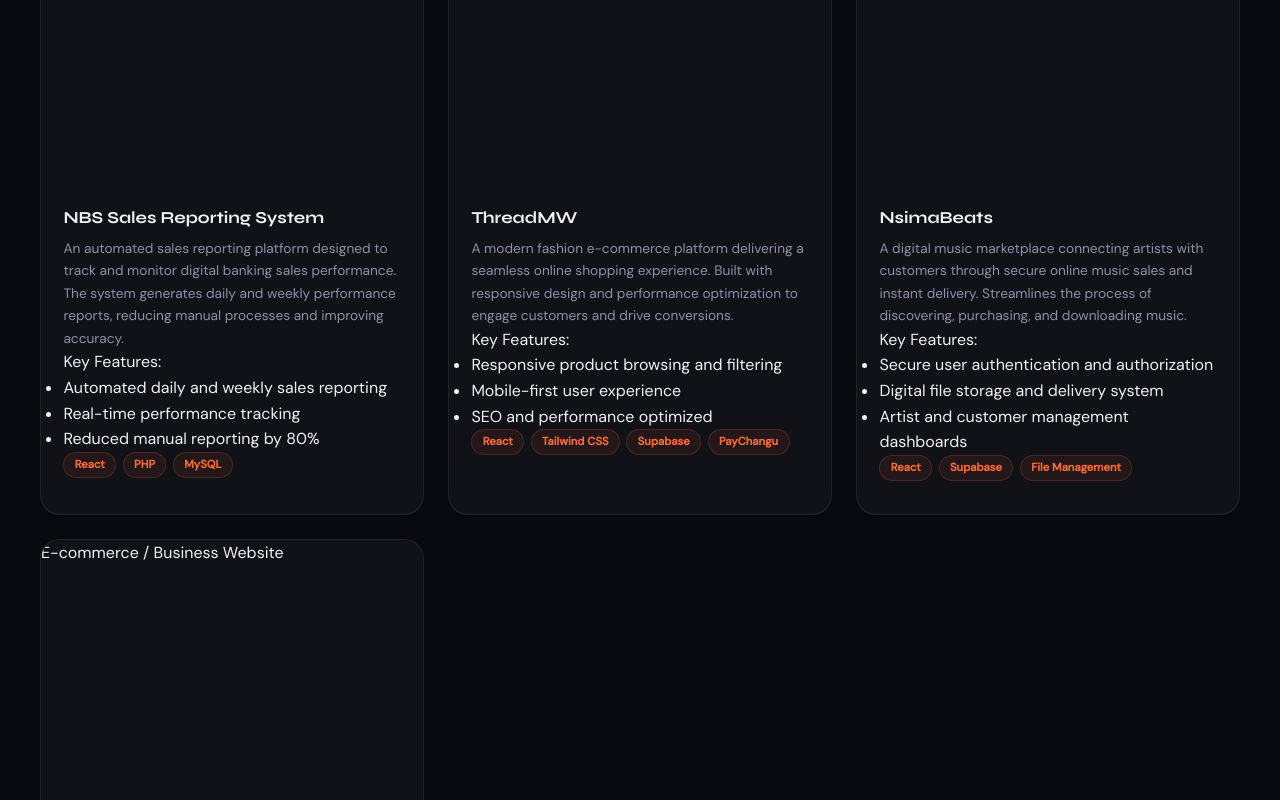
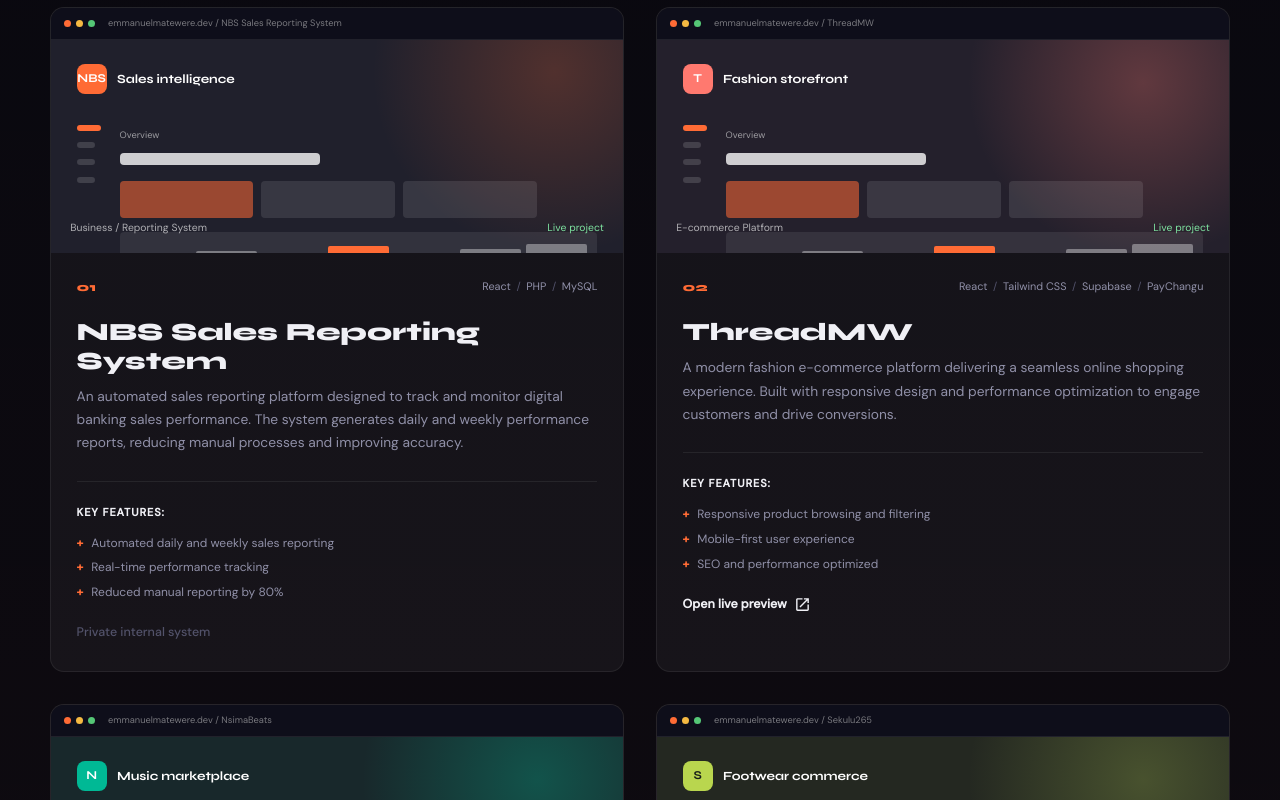
Before and after one commit to riley071/EmmanuelMatewere07, a React (Create React App) app: page / in a window 1280 px wide. Shown: the part 4340-5140 px from the top of the page. Built offline with nearby package versions, Linux system fonts and the light colour scheme.

Commit message:
Fix deployment build errors

```diff
--- a/src/assets/styles/Project.scss
+++ b/src/assets/styles/Project.scss
@@ -1,138 +1,400 @@
 .proj-section {
-  padding: 8rem 2rem;
+  padding: 8rem 2rem 9rem;
+  background: linear-gradient(180deg, transparent, rgba(255, 107, 53, 0.035));
 }
 
 .proj-wrap {
-  max-width: 1200px;
+  max-width: 1180px;
   margin: 0 auto;
+}
+.proj-header {
+  max-width: 650px;
+  margin: 0 0 3.5rem;
+}
+.proj-header .section-subtitle {
+  max-width: 540px;
+  line-height: 1.7;
 }
 
 .proj-grid {
   display: grid;
-  grid-template-columns: repeat(3, 1fr);
-  gap: 1.5rem;
+  grid-template-columns: repeat(2, minmax(0, 1fr));
+  gap: 2rem;
 }
 
-/* ── Card ──────────────────────────────────────────── */
 .proj-card {
-  background: var(--bg-card);
+  min-width: 0;
+  overflow: hidden;
+  background: rgba(255, 255, 255, 0.045);
   border: 1px solid var(--border);
-  border-radius: 20px;
+  border-radius: 14px;
+  transition:
+    transform 0.35s var(--ease-out),
+    border-color 0.35s ease,
+    box-shadow 0.35s ease;
+}
+
+.proj-card:hover,
+.proj-card:focus-within {
+  transform: translateY(-7px);
+  border-color: rgba(255, 107, 53, 0.5);
+  box-shadow: 0 24px 60px rgba(0, 0, 0, 0.28);
+}
+
+.proj-thumb {
+  position: relative;
+  height: 245px;
   overflow: hidden;
-  transition: border-color 0.35s ease,
-              transform   0.4s cubic-bezier(0.4,0,0.2,1),
-              box-shadow  0.4s ease;
+  background: #171721;
+}
 
-  &.is-hovered {
-    border-color: rgba(255,107,53,0.4);
-    transform: translateY(-9px);
-    box-shadow: 0 32px 72px rgba(0,0,0,0.32);
+.proj-thumb::after {
+  position: absolute;
+  inset: 0;
+  content: "";
+  pointer-events: none;
+  background: linear-gradient(
+    110deg,
+    transparent 40%,
+    rgba(255, 255, 255, 0.12),
+    transparent 62%
+  );
+  transform: translateX(-120%);
+  transition: transform 0.7s ease;
+}
+
+.proj-card:hover .proj-thumb::after {
+  transform: translateX(120%);
+}
+
+.browser-bar {
+  position: relative;
+  z-index: 1;
+  display: flex;
+  align-items: center;
+  gap: 5px;
+  height: 32px;
+  padding: 0 13px;
+  background: rgba(14, 14, 26, 0.88);
+  border-bottom: 1px solid rgba(255, 255, 255, 0.08);
+}
+
+.browser-bar > span {
+  width: 7px;
+  height: 7px;
+  border-radius: 50%;
+  background: #ff6b35;
+}
+.browser-bar > span:nth-child(2) {
+  background: #f5b942;
+}
+.browser-bar > span:nth-child(3) {
+  background: #55c776;
+}
+.browser-bar small {
+  margin-left: 8px;
+  overflow: hidden;
+  color: rgba(255, 255, 255, 0.44);
+  font-size: 0.58rem;
+  white-space: nowrap;
+  text-overflow: ellipsis;
+}
+
+.proj-preview {
+  height: calc(100% - 32px);
+  padding: 1.5rem 1.6rem;
+  background:
+    radial-gradient(
+      circle at 88% 15%,
+      rgba(255, 107, 53, 0.22),
+      transparent 34%
+    ),
+    #20202c;
+}
+
+.accent-coral .proj-preview {
+  background:
+    radial-gradient(
+      circle at 85% 20%,
+      rgba(255, 121, 111, 0.28),
+      transparent 34%
+    ),
+    #24202c;
+}
+.accent-teal .proj-preview {
+  background:
+    radial-gradient(
+      circle at 85% 20%,
+      rgba(0, 212, 170, 0.25),
+      transparent 34%
+    ),
+    #18282b;
+}
+.accent-lime .proj-preview {
+  background:
+    radial-gradient(
+      circle at 85% 20%,
+      rgba(192, 220, 91, 0.23),
+      transparent 34%
+    ),
+    #242821;
+}
+
+.preview-brand {
+  display: flex;
+  align-items: center;
+  gap: 0.65rem;
+  color: #fff;
+}
+.preview-brand strong {
+  display: grid;
+  width: 30px;
+  height: 30px;
+  place-items: center;
+  border-radius: 8px;
+  background: var(--accent-orange);
+  font-family: var(--font-display);
+  font-size: 0.75rem;
+}
+.accent-coral .preview-brand strong {
+  background: #ff796f;
+}
+.accent-teal .preview-brand strong {
+  background: #00b995;
+}
+.accent-lime .preview-brand strong {
+  background: #b9d64e;
+  color: #182019;
+}
+.preview-brand span {
+  font-family: var(--font-display);
+  font-size: 0.78rem;
+  font-weight: 700;
+}
+
+.preview-layout {
+  display: flex;
+  gap: 1rem;
+  margin-top: 1.65rem;
+}
+.preview-sidebar {
+  display: grid;
+  align-content: start;
+  gap: 0.7rem;
+  width: 27px;
+  padding-top: 0.3rem;
+}
+.preview-sidebar i {
+  width: 18px;
+  height: 6px;
+  border-radius: 4px;
+  background: rgba(255, 255, 255, 0.14);
+}
+.preview-sidebar i:first-child {
+  width: 24px;
+  background: var(--accent-orange);
+}
+.preview-content {
+  flex: 1;
+}
+.preview-kicker {
+  color: rgba(255, 255, 255, 0.55);
+  font-size: 0.58rem;
+}
+.preview-heading {
+  width: 42%;
+  height: 12px;
+  margin: 0.45rem 0 1rem;
+  border-radius: 4px;
+  background: rgba(255, 255, 255, 0.78);
+}
+.preview-metrics {
+  display: flex;
+  gap: 0.5rem;
+}
+.preview-metrics i {
+  width: 28%;
+  height: 37px;
+  border-radius: 4px;
+  background: rgba(255, 255, 255, 0.1);
+}
+.preview-metrics i:first-child {
+  background: rgba(255, 107, 53, 0.55);
+}
+
+.preview-chart {
+  display: flex;
+  align-items: end;
+  gap: 5px;
+  height: 48px;
+  margin-top: 0.9rem;
+  padding: 0.65rem;
+  border-radius: 4px;
+  background: rgba(255, 255, 255, 0.08);
+}
+.preview-chart b {
+  flex: 1;
+  height: 45%;
+  border-radius: 2px 2px 0 0;
+  background: rgba(255, 255, 255, 0.36);
+}
+.preview-chart b:nth-child(2) {
+  height: 70%;
+}
+.preview-chart b:nth-child(3) {
+  height: 53%;
+}
+.preview-chart b:nth-child(4) {
+  height: 88%;
+  background: var(--accent-orange);
+}
+.preview-chart b:nth-child(5) {
+  height: 63%;
+}
+.preview-chart b:nth-child(6) {
+  height: 78%;
+}
+.preview-chart b:nth-child(7) {
+  height: 95%;
+}
+
+.preview-caption {
+  position: absolute;
+  right: 1.2rem;
+  bottom: 1rem;
+  left: 1.2rem;
+  z-index: 1;
+  display: flex;
+  justify-content: space-between;
+  color: rgba(255, 255, 255, 0.64);
+  font-size: 0.65rem;
+}
+.preview-status {
+  color: #7ee2a0;
+}
+
+.proj-info {
+  padding: 1.55rem 1.6rem 1.7rem;
+}
+.proj-topline {
+  display: flex;
+  align-items: flex-start;
+  justify-content: space-between;
+  gap: 1rem;
+  min-height: 26px;
+}
+.proj-index {
+  color: var(--accent-orange);
+  font-family: var(--font-display);
+  font-size: 0.75rem;
+  font-weight: 800;
+}
+.proj-tags {
+  display: flex;
+  flex-wrap: wrap;
+  justify-content: flex-end;
+  gap: 0.35rem;
+}
+.proj-tag {
+  color: var(--text-secondary);
+  font-size: 0.68rem;
+}
+.proj-tag + .proj-tag::before {
+  margin-right: 0.35rem;
+  content: "/";
+  color: var(--text-muted);
+}
+
+.proj-title {
+  margin: 0.9rem 0 0.6rem;
+  color: var(--text-primary);
+  font-family: var(--font-display);
+  font-size: clamp(1.25rem, 2vw, 1.55rem);
+  font-weight: 800;
+  line-height: 1.15;
+}
+.proj-desc {
+  min-height: 76px;
+  color: var(--text-secondary);
+  font-size: 0.86rem;
+  line-height: 1.7;
+}
+.proj-highlights {
+  margin-top: 1.25rem;
+  padding-top: 1rem;
+  border-top: 1px solid var(--border);
+}
+.highlights-label {
+  color: var(--text-primary);
+  font-size: 0.69rem;
+  font-weight: 700;
+  text-transform: uppercase;
+  letter-spacing: 0.08em;
+}
+.highlights-list {
+  display: grid;
+  gap: 0.35rem;
+  margin: 0.65rem 0 0;
+  padding: 0;
+  list-style: none;
+}
+.highlights-list li {
+  color: var(--text-secondary);
+  font-size: 0.75rem;
+}
+.highlights-list li::before {
+  margin-right: 0.5rem;
+  content: "+";
+  color: var(--accent-orange);
+  font-weight: 700;
+}
+
+.proj-action {
+  display: inline-flex;
+  align-items: center;
+  gap: 0.45rem;
+  margin-top: 1.3rem;
+  color: var(--text-primary);
+  font-size: 0.78rem;
+  font-weight: 700;
+  transition:
+    color 0.2s ease,
+    gap 0.2s ease;
+}
+.proj-action:hover {
+  gap: 0.7rem;
+  color: var(--accent-orange);
+}
+.proj-action.is-private {
+  color: var(--text-muted);
+  font-weight: 500;
+}
+
+@media (max-width: 760px) {
+  .proj-section {
+    padding: 6rem 1.2rem 7rem;
+  }
+  .proj-grid {
+    grid-template-columns: 1fr;
+    gap: 1.4rem;
+  }
+  .proj-thumb {
+    height: 225px;
   }
 }
 
-/* Thumbnail */
-.proj-thumb {
-  position: relative;
-  aspect-ratio: 16 / 10;
-  overflow: hidden;
-
-  img {
-    width: 100%; height: 100%;
-    object-fit: cover;
-    transition: transform 0.55s cubic-bezier(0.4,0,0.2,1);
-
-    .proj-card.is-hovered & { transform: scale(1.07); }
+@media (max-width: 420px) {
+  .proj-info {
+    padding: 1.25rem;
+  }
+  .proj-topline {
+    display: block;
+  }
+  .proj-tags {
+    justify-content: flex-start;
+    margin-top: 0.6rem;
+  }
+  .proj-desc {
+    min-height: 0;
   }
 }
-
-/* Overlay */
-.proj-overlay {
-  position: absolute;
-  inset: 0;
-  background: linear-gradient(
-    135deg,
-    rgba(255,107,53,0.92),
-    rgba(124,58,237,0.88)
-  );
-  display: flex;
-  align-items: center;
-  justify-content: center;
-  opacity: 0;
-  transition: opacity 0.3s ease;
-
-  .proj-card.is-hovered & { opacity: 1; }
-}
-
-.proj-links {
-  display: flex;
-  gap: 0.7rem;
-  flex-wrap: wrap;
-  justify-content: center;
-}
-
-.proj-link-btn {
-  display: inline-flex;
-  align-items: center;
-  gap: 0.35rem;
-  padding: 0.55rem 1.15rem;
-  background: rgba(255,255,255,0.95);
-  color: #0f0f1a;
-  border-radius: 50px;
-  font-family: var(--font-display);
-  font-size: 0.82rem;
-  font-weight: 700;
-  text-decoration: none;
-  transition: transform 0.15s ease;
-
-  &:hover { transform: scale(1.06); }
-
-  &.ghost {
-    background: rgba(255,255,255,0.15);
-    color: #fff;
-    border: 1.5px solid rgba(255,255,255,0.45);
-  }
-}
-
-/* Info */
-.proj-info { padding: 1.4rem; }
-
-.proj-tags {
-  display: flex;
-  flex-wrap: wrap;
-  gap: 0.4rem;
-  margin-bottom: 0.7rem;
-}
-
-.proj-tag {
-  padding: 0.18rem 0.65rem;
-  background: rgba(255,107,53,0.08);
-  border: 1px solid rgba(255,107,53,0.18);
-  border-radius: 50px;
-  font-size: 0.7rem;
-  font-weight: 600;
-  color: var(--accent-orange);
-}
-
-.proj-title {
-  font-family: var(--font-display);
-  font-size: 1.05rem;
-  font-weight: 700;
-  color: var(--text-primary);
-  margin-bottom: 0.5rem;
-  line-height: 1.3;
-}
-
-.proj-desc {
-  font-size: 0.855rem;
-  color: var(--text-secondary);
-  line-height: 1.65;
-}
-
-/* Responsive */
-@media (max-width: 1024px) {
-  .proj-grid { grid-template-columns: repeat(2, 1fr); }
-}
-
-@media (max-width: 600px) {
-  .proj-grid { grid-template-columns: 1fr; }
-}
--- a/src/components/Expertise.tsx
+++ b/src/components/Expertise.tsx
@@ -1,9 +1,6 @@
 import React from "react";
 import { FontAwesomeIcon } from "@fortawesome/react-fontawesome";
-import {
-  faReact,
-  faPython,
-} from "@fortawesome/free-brands-svg-icons";
+import { faReact, faPython } from "@fortawesome/free-brands-svg-icons";
 import {
   faComputer,
   faBriefcase,
--- a/src/components/Project.tsx
+++ b/src/components/Project.tsx
@@ -1,12 +1,14 @@
-import React, { useState } from "react";
+import React from "react";
 import LaunchIcon from "@mui/icons-material/Launch";
 import "../assets/styles/Project.scss";
 
 const PROJECTS = [
   {
-    image: null,
     category: "Business / Reporting System",
     title: "NBS Sales Reporting System",
+    shortTitle: "Sales intelligence",
+    mark: "NBS",
+    accent: "orange",
     desc: "An automated sales reporting platform designed to track and monitor digital banking sales performance. The system generates daily and weekly performance reports, reducing manual processes and improving accuracy.",
     highlights: [
       "Automated daily and weekly sales reporting",
@@ -18,9 +20,11 @@
     tags: ["React", "PHP", "MySQL"],
   },
   {
-    image: null,
     category: "E-commerce Platform",
     title: "ThreadMW",
+    shortTitle: "Fashion storefront",
+    mark: "T",
+    accent: "coral",
     desc: "A modern fashion e-commerce platform delivering a seamless online shopping experience. Built with responsive design and performance optimization to engage customers and drive conversions.",
     highlights: [
       "Responsive product browsing and filtering",
@@ -32,9 +36,11 @@
     tags: ["React", "Tailwind CSS", "Supabase", "PayChangu"],
   },
   {
-    image: null,
     category: "Digital Marketplace",
     title: "NsimaBeats",
+    shortTitle: "Music marketplace",
+    mark: "N",
+    accent: "teal",
     desc: "A digital music marketplace connecting artists with customers through secure online music sales and instant delivery. Streamlines the process of discovering, purchasing, and downloading music.",
     highlights: [
       "Secure user authentication and authorization",
@@ -46,9 +52,11 @@
     tags: ["React", "Supabase", "File Management"],
   },
   {
-    image: null,
     category: "E-commerce / Business Website",
     title: "Sekulu265",
+    shortTitle: "Footwear commerce",
+    mark: "S",
+    accent: "lime",
     desc: "A modern online footwear and fashion storefront showcasing and selling products. Designed with user-centric approach to maximize conversions and deliver exceptional shopping experience.",
     highlights: [
       "Responsive e-commerce storefront",
@@ -62,76 +70,105 @@
 ];
 
 function Project() {
-  const [hovered, setHovered] = useState<number | null>(null);
-
   return (
     <section className="proj-section" id="projects">
       <div className="proj-wrap">
-        <div className="section-header" style={{ textAlign: "center" }}>
+        <div className="section-header proj-header">
           <span className="section-label">Selected Projects</span>
           <h1 className="section-title">
             Featured <span className="highlight">Work</span>
           </h1>
           <p className="section-subtitle">
-            A selection of web applications, business systems and digital
-            platforms I have designed and developed. My work ranges from
-            internal business solutions and reporting systems to e-commerce
-            platforms and digital marketplaces.
+            Digital products designed to make complex work feel simple, useful,
+            and distinctly human.
           </p>
         </div>
 
         <div className="proj-grid">
-          {PROJECTS.map((p, i) => (
-            <article
-              key={i}
-              className={`proj-card ${hovered === i ? "is-hovered" : ""}`}
-              onMouseEnter={() => setHovered(i)}
-              onMouseLeave={() => setHovered(null)}
-            >
-              {/* Thumbnail / Visual */}
+          {PROJECTS.map((p) => (
+            <article key={p.title} className={`proj-card accent-${p.accent}`}>
               <div className="proj-thumb">
-                <div className="proj-visual-placeholder">
-                  <span className="proj-category">{p.category}</span>
+                <div className="browser-bar">
+                  <span />
+                  <span />
+                  <span />
+                  <small>emmanuelmatewere.dev / {p.title}</small>
                 </div>
-                <div className="proj-overlay">
-                  <div className="proj-links">
-                    {p.live && (
-                      <a
-                        href={p.live}
-                        target="_blank"
-                        rel="noreferrer"
-                        className="proj-link-btn"
-                      >
-                        <LaunchIcon sx={{ fontSize: 16 }} /> Visit Website
-                      </a>
-                    )}
+                <div className="proj-preview">
+                  <div className="preview-brand">
+                    <strong>{p.mark}</strong>
+                    <span>{p.shortTitle}</span>
                   </div>
+                  <div className="preview-layout">
+                    <div className="preview-sidebar">
+                      <i />
+                      <i />
+                      <i />
+                      <i />
+                    </div>
+                    <div className="preview-content">
+                      <span className="preview-kicker">Overview</span>
+                      <div className="preview-heading" />
+                      <div className="preview-metrics">
+                        <i />
+                        <i />
+                        <i />
+                      </div>
+                      <div className="preview-chart">
+                        <b />
+                        <b />
+                        <b />
+                        <b />
+                        <b />
+                        <b />
+                        <b />
+                      </div>
+                    </div>
+                  </div>
+                </div>
+                <div className="preview-caption">
+                  <span>{p.category}</span>
+                  <span className="preview-status">Live project</span>
                 </div>
               </div>
 
-              {/* Info */}
               <div className="proj-info">
+                <div className="proj-topline">
+                  <span className="proj-index">0{PROJECTS.indexOf(p) + 1}</span>
+                  <div className="proj-tags">
+                    {p.tags.map((t) => (
+                      <span key={t} className="proj-tag">
+                        {t}
+                      </span>
+                    ))}
+                  </div>
+                </div>
                 <h2 className="proj-title">{p.title}</h2>
                 <p className="proj-desc">{p.desc}</p>
 
-                {/* Highlights */}
                 <div className="proj-highlights">
                   <span className="highlights-label">Key Features:</span>
                   <ul className="highlights-list">
-                    {p.highlights.map((h, hi) => (
-                      <li key={hi}>{h}</li>
+                    {p.highlights.map((h) => (
+                      <li key={h}>{h}</li>
                     ))}
                   </ul>
                 </div>
 
-                {/* Technologies */}
-                <div className="proj-tags">
-                  {p.tags.map((t, ti) => (
-                    <span key={ti} className="proj-tag">
-                      {t}
-                    </span>
-                  ))}
-                </div>
+                {p.live ? (
+                  <a
+                    href={p.live}
+                    target="_blank"
+                    rel="noreferrer"
+                    className="proj-action"
+                  >
+                    Open live preview <LaunchIcon sx={{ fontSize: 17 }} />
+                  </a>
+                ) : (
+                  <span className="proj-action is-private">
+                    Private internal system
+                  </span>
+                )}
               </div>
             </article>
           ))}
```
Also changed, not shown: src/index.scss (+54 -21 lines), tsconfig.json (+2 -8 lines).
